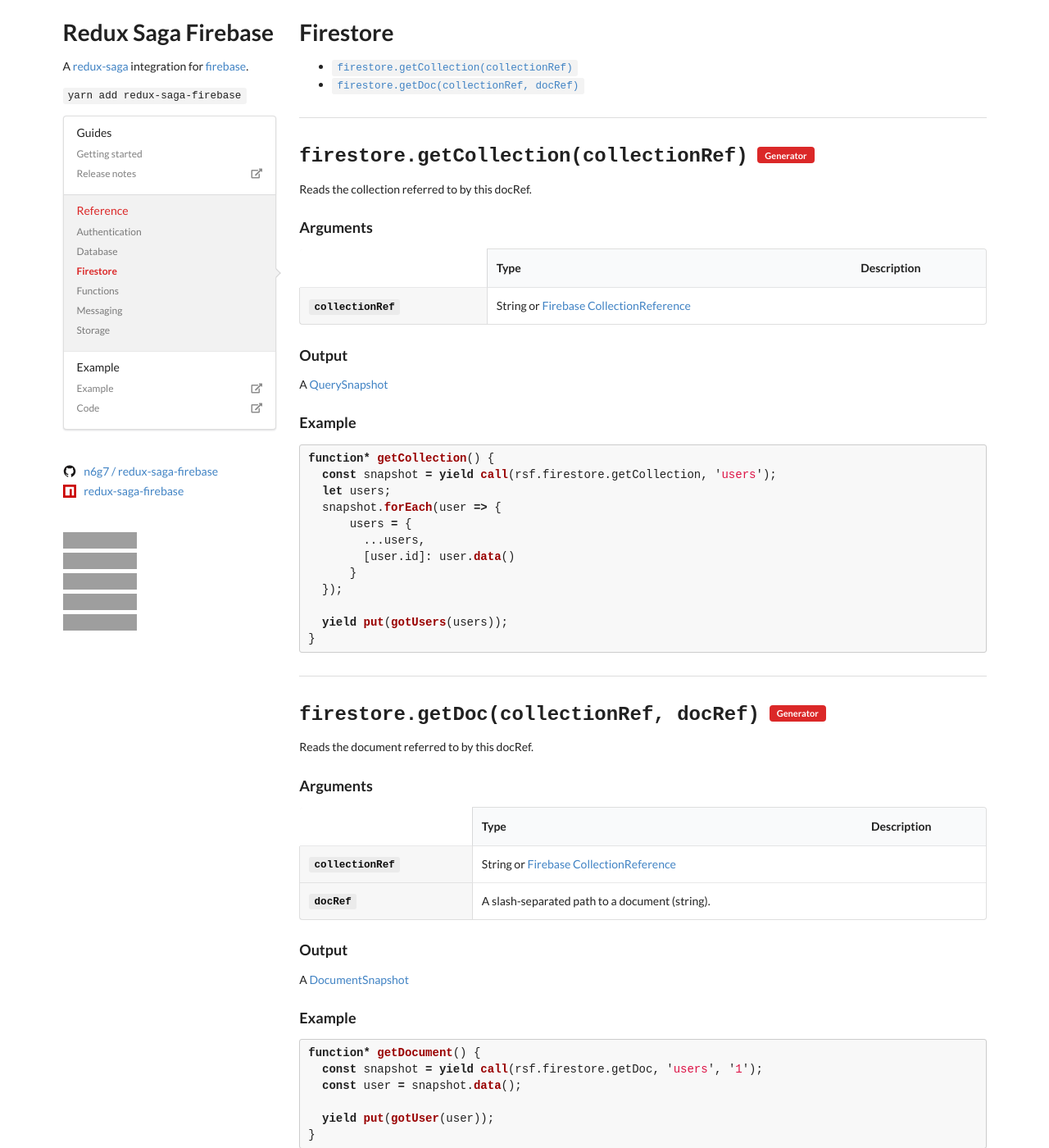
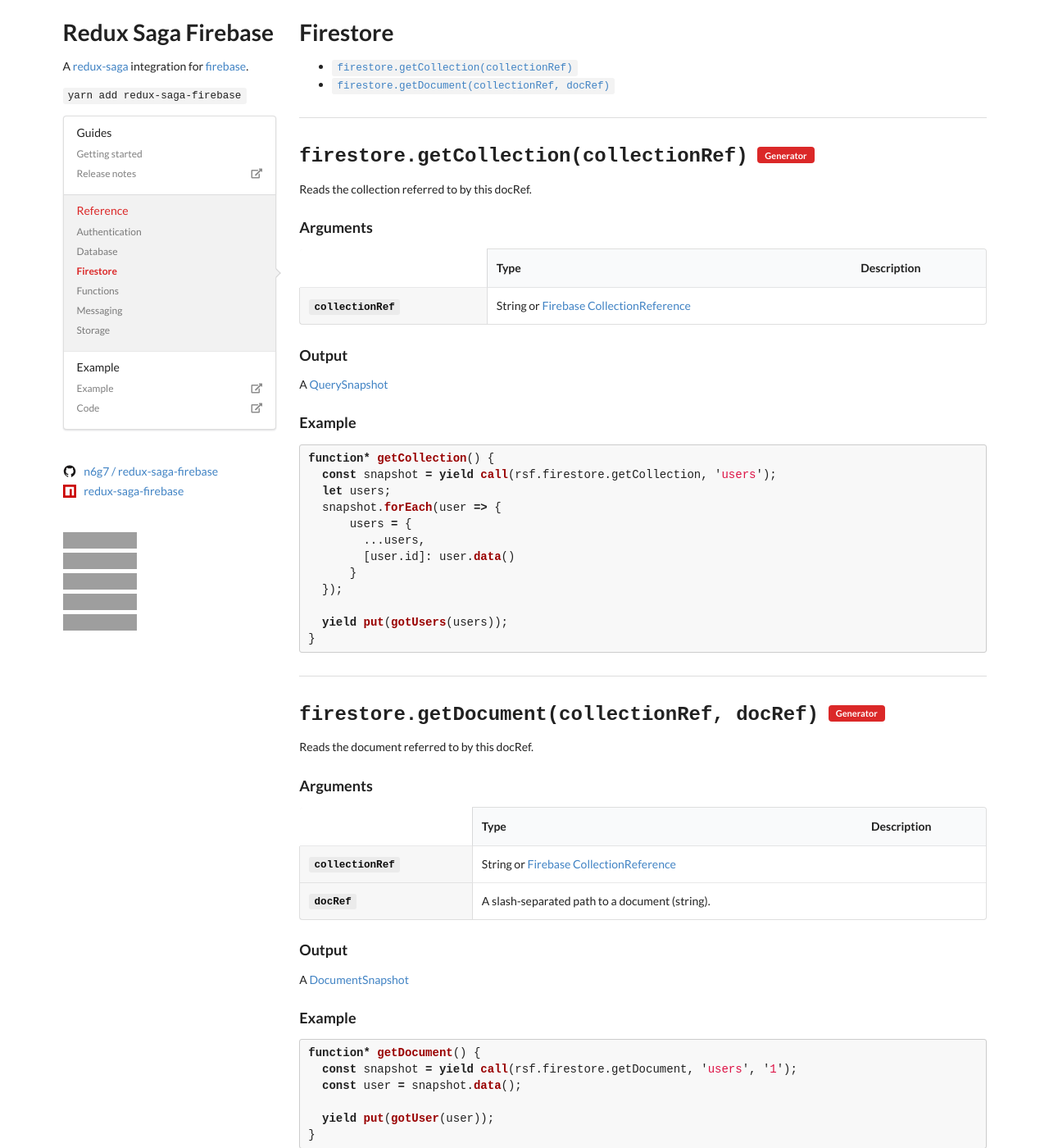
Before and after one commit to n6g7/redux-saga-firebase, a Jekyll site: the page built from docs/_reference/firestore.md, in a window 1280 px wide and 1400 px high. Shown: the whole window at 82% size. Built offline with Jekyll 4.4.1, drawn with Linux system fonts in a browser that asks for light colours; nearby versions of some CDN libraries; grey boxes are pictures that could not be loaded.

Commit message:
Rename getDoc -> getDocument.

````diff
--- a/docs/_reference/firestore.md
+++ b/docs/_reference/firestore.md
@@ -28,8 +28,8 @@
       }
       ```
 
-  - signature: firestore.getDoc(collectionRef, docRef)
-    id: getDoc
+  - signature: firestore.getDocument(collectionRef, docRef)
+    id: getDocument
     generator: true
     description: Reads the document referred to by this docRef.
     arguments:
@@ -43,7 +43,7 @@
     example: |
       ```js
       function* getDocument() {
-        const snapshot = yield call(rsf.firestore.getDoc, 'users', '1');
+        const snapshot = yield call(rsf.firestore.getDocument, 'users', '1');
         const user = snapshot.data();
 
         yield put(gotUser(user));
--- a/src/index.js
+++ b/src/index.js
@@ -48,7 +48,7 @@
     // Firestore methods
     this.firestore = {
       getCollection: firestore.getCollection.bind(this),
-      getDoc: firestore.getDoc.bind(this)
+      getDocument: firestore.getDocument.bind(this)
     }
 
     // Functions methods
````
Also changed, not shown: src/firestore.js (+7 -7 lines), src/firestore.test.js (+24 -24 lines), src/index.test.js (+1 -1 lines), README.md.
